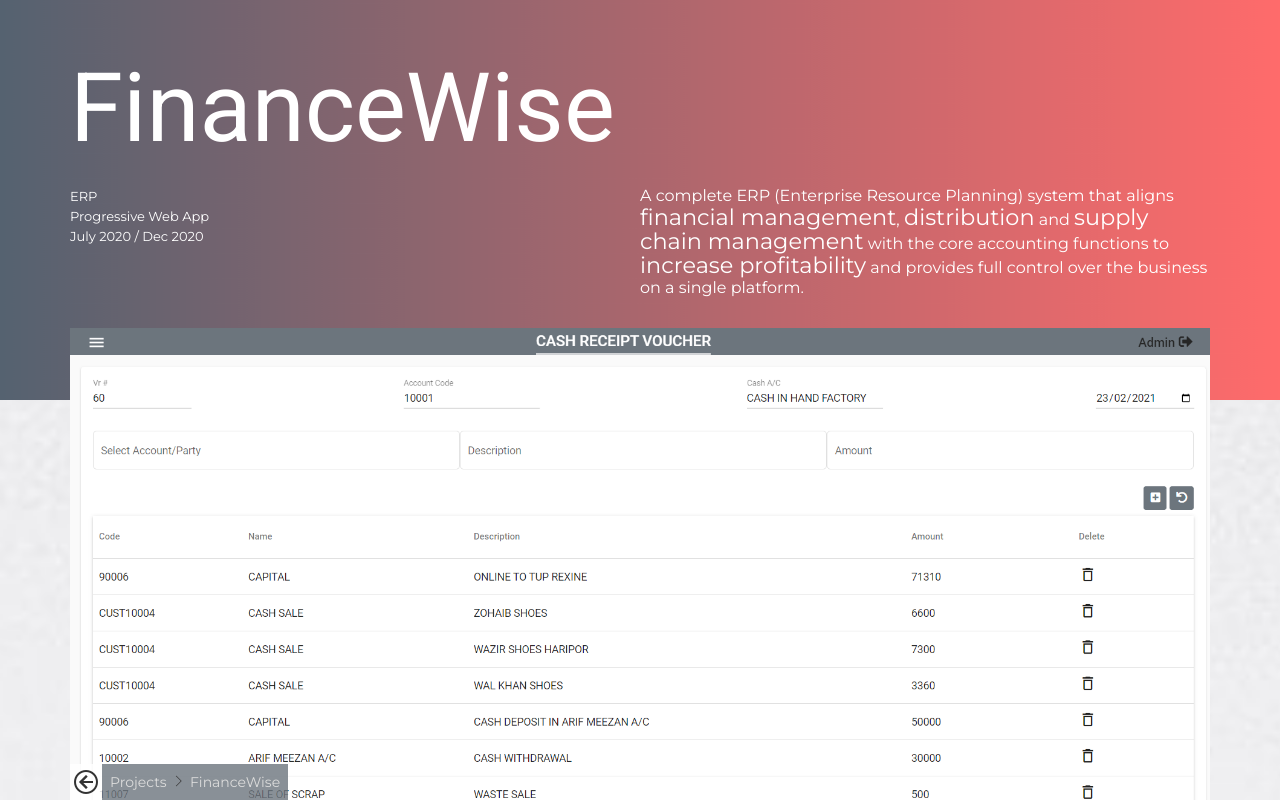
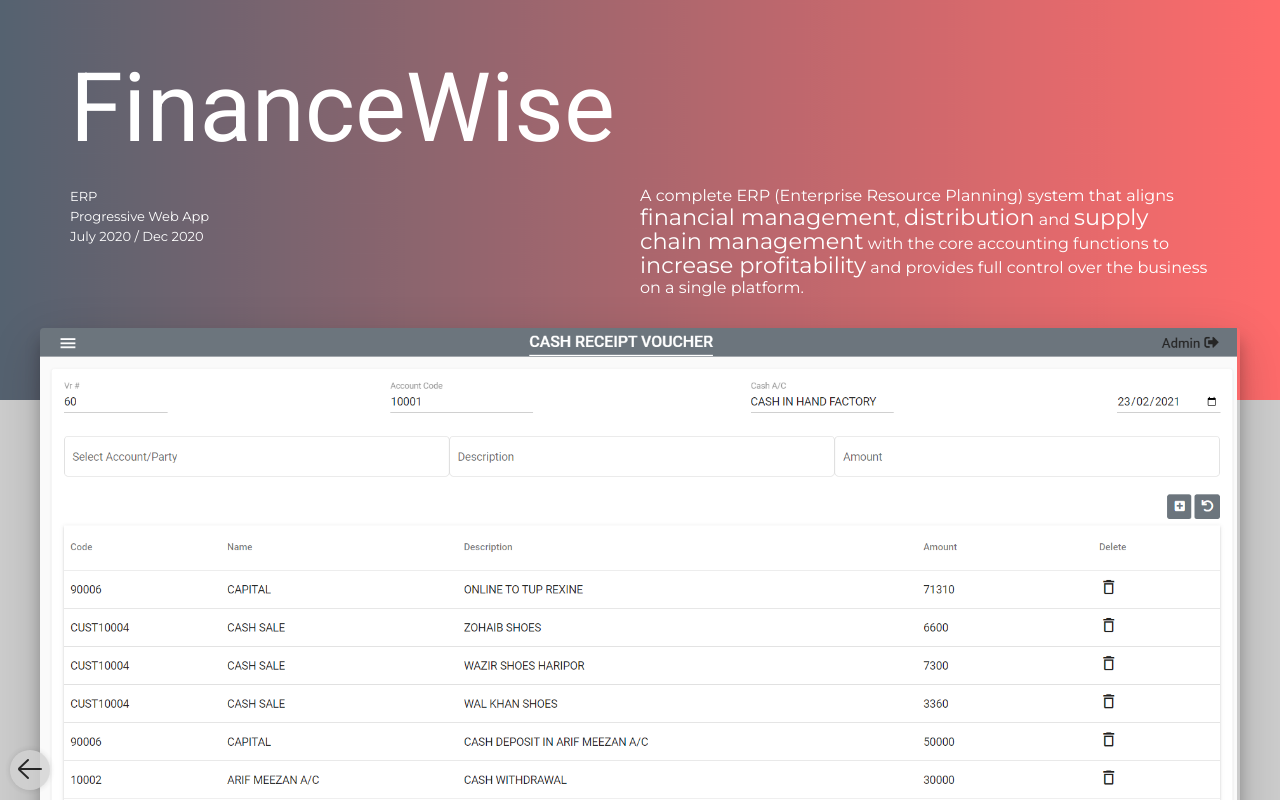
Before and after one commit to pikuman83/portfolio, an Angular app: page /financeWise in a window 1280 px wide. Built offline with nearby package versions, Linux system fonts and the light colour scheme.

Commit message:
'designing-enhancements'

```diff
--- a/src/app/app.component.css
+++ b/src/app/app.component.css
@@ -1,6 +1,6 @@
 .outer-container{
   background: url(../assets/gradientbg.jpg) left top,
-  url(../assets/alberto-zanetti-I4WSyUKvJ2U-unsplash.jpg) center bottom;
+  rgba(0,0,0,.2);
   background-repeat: no-repeat;
   background-size: 100% 400px, cover;
   min-height: 100%;
--- a/src/app/cv/cv.component.css
+++ b/src/app/cv/cv.component.css
@@ -1,6 +1,6 @@
 .a4{
     width: 100%;
-    max-width: 1024px;
+    /* max-width: 1024px; */
     margin: 0 auto;
     justify-content: center;
     display: flex;
--- a/src/app/cv/cv.component.html
+++ b/src/app/cv/cv.component.html
@@ -100,6 +100,7 @@
             <li>Angular Framework</li>
             <li>Typescript</li>
             <li>Javascript</li>
+            <li>Ngrx</li>
             <li>Jasmine</li>
             <li>Rxjs</li>
             <li>CSS</li>
@@ -115,6 +116,7 @@
         <ul>
             <li>.NET Core / Asp.NET</li>
             <li>C#</li>
+            <li>Firebase</li>
             <li>MVC</li>
             <li>LINQ</li>
             <li>MSSQL</li>
--- a/src/app/projects/mb-executive/mb-executive.component.css
+++ b/src/app/projects/mb-executive/mb-executive.component.css
@@ -48,6 +48,8 @@
     background-image: url(../../../assets/dashboard-charts.png);
     opacity: 1;
     margin: 30px auto;
+    border-radius: 4px;
+    box-shadow: 0 17px 50px 0 rgb(0 0 0 / 19%), 0 12px 15px 0 rgb(0 0 0 / 24%);
 }
 .img2{
     width: 100%;
@@ -77,7 +79,9 @@
     max-width: 95%;
     margin: 0 auto;
     display: flex;
-    box-shadow: 0px 3px 1px -2px rgba(0, 0, 0, 0.2), 0px 2px 2px 0px rgba(0, 0, 0, 0.14), 0px 1px 5px 0px rgba(0, 0, 0, 0.12) !important;
+    border-radius: 4px;
+    box-shadow: 0 17px 50px 0 rgb(0 0 0 / 19%), 0 12px 15px 0 rgb(0 0 0 / 24%);
+    /* box-shadow: 0px 3px 1px -2px rgba(0, 0, 0, 0.2), 0px 2px 2px 0px rgba(0, 0, 0, 0.14), 0px 1px 5px 0px rgba(0, 0, 0, 0.12) !important; */
 }
 .section2{
     font-family: 'Montserrat', sans-serif;
@@ -103,6 +107,7 @@
     padding: 8px;
     padding-top: 36px;
     justify-content:flex-start;
+    border-radius: 0 4px 4px 0;
 }
 .tech{
     display: block;
--- a/src/app/projects/mb-executive/mb-executive.component.html
+++ b/src/app/projects/mb-executive/mb-executive.component.html
@@ -1,7 +1,10 @@
 <div style="max-width: 1200px; margin: 0 auto;position: relative;">
-    <div class="route"><a class="back" routerLink="/profile"><img src="../../../assets/icons8-back-arrow-24.png"></a>
+    <div class="route">
+        <a routerLink="/profile" title="volver a proyectos"><img src="../../../assets/left-arrow.png"></a>
+    </div>
+    <!-- <div class="route"><a class="back" routerLink="/profile"><img src="../../../assets/icons8-back-arrow-24.png"></a>
         <p class="routeMap">Projects <img style="vertical-align: text-top;" src="../../../assets/icons8-more-than-16.png"> MB-Executive</p>
-    </div>
+    </div> -->
 
     <div class="title">
         <span class="heading">mbExecutive</span>
--- a/src/app/projects/mb-finance-wise/mb-finance-wise.component.css
+++ b/src/app/projects/mb-finance-wise/mb-finance-wise.component.css
@@ -52,7 +52,9 @@
     display: block;
 }
 .shadow1{
-    box-shadow: 0px 3px 1px -2px rgba(0, 0, 0, 0.2), 0px 2px 2px 0px rgba(0, 0, 0, 0.14), 0px 1px 5px 0px rgba(0, 0, 0, 0.12) !important;
+    box-shadow: 0 17px 50px 0 rgb(0 0 0 / 19%), 0 12px 15px 0 rgb(0 0 0 / 24%);
+    border-radius: 4px;
+    /* box-shadow: 0px 3px 1px -2px rgba(0, 0, 0, 0.2), 0px 2px 2px 0px rgba(0, 0, 0, 0.14), 0px 1px 5px 0px rgba(0, 0, 0, 0.12) !important; */
 }
 .img{
     display: block;
@@ -62,12 +64,14 @@
 
 }
 .img1{
-    width: 95%;
-    padding-top: 48%;
+    width: 100%;
+    padding-top: 50%;
     background-image: url(../../../assets/mbfw-cashreceipt.png);
     margin: 30px auto;
     align-self: center;
     opacity: 1;
+    border-radius: 4px;
+    box-shadow: 0 17px 50px 0 rgb(0 0 0 / 19%), 0 12px 15px 0 rgb(0 0 0 / 24%);
 }
 .img-mob{
     width: 33.3%;
@@ -165,6 +169,7 @@
     padding: 16px;
     padding-top: 36px;
     justify-content:flex-start;
+    border-radius: 0 4px 4px 0;
 }
 .tech{
     display: block;
--- a/src/app/projects/mb-finance-wise/mb-finance-wise.component.html
+++ b/src/app/projects/mb-finance-wise/mb-finance-wise.component.html
@@ -1,6 +1,6 @@
 <div style="max-width: 1200px; margin: 0 auto;">
-    <div class="route"><a class="back" routerLink="/profile"><img src="../../../assets/icons8-back-arrow-24.png"></a>
-        <p class="routeMap">Projects <img style="vertical-align: text-top;" src="../../../assets/icons8-more-than-16.png"> FinanceWise</p>
+    <div class="route">
+        <a routerLink="/profile" title="volver a proyectos"><img src="../../../assets/left-arrow.png"></a>
     </div>
 
     <div class="title">
--- a/src/app/projects/projects.component.css
+++ b/src/app/projects/projects.component.css
@@ -6,6 +6,7 @@
     padding: 30px 0;
     text-align: center;
     min-height: calc(100vh - 384.2px);
+    margin: 0 auto;
 }
 .project-name{
     font-size: 2rem;
--- a/src/app/tabs/tabs.component.css
+++ b/src/app/tabs/tabs.component.css
@@ -1,5 +1,5 @@
 .mx-width{
-  max-width: 1024px;
+  max-width: 1200px;
   margin: 0 auto;
 }
 
--- a/src/styles.css
+++ b/src/styles.css
@@ -14,26 +14,42 @@
 }
 .inner-container{
     background-color:white;
-    width: 95%;
-    box-shadow: 0 3px 1px -2px #0003,0 2px 2px 0 #00000024,0 1px 5px 0 #0000001f!important;
+    max-width: 1200px;
+    box-shadow: 0 17px 50px 0 rgb(0 0 0 / 19%), 0 12px 15px 0 rgb(0 0 0 / 24%);
+    /* box-shadow: 0 3px 1px -2px #0003,0 2px 2px 0 #00000024,0 1px 5px 0 #0000001f!important; */
     margin: 0 auto;
+    border-radius: 4px;
 }
 .pb-60{
   padding-bottom: 60px;
 }
 .route{
+  border-radius: 40px;
+  width: 40px;
+  height: 40px;
+  opacity: .8;
+  position: fixed;
+  bottom: 10px;
+  left: 10px;
+  z-index: 2;
+  box-shadow: 0 0 6px #00000029;
+  display: flex;
+  align-items: end;
+  justify-content: center;
+  background-color: lightgray;
+}
+/* .route{
   font-family: 'Montserrat', sans-serif;
   color: lightgray;
   display: flex;
   background-color: #6c757d;
-  /* width: 95%; */
-  /* max-width: 1140px; */
   margin: 0 30px;
   position: fixed;
   bottom: 0;
+  right: 0;
   opacity: 0.8;
   z-index: 2;
-}
+} */
 .back{
   background-color: white;
   padding: 4px;
```
Also changed, not shown: src/assets/alberto-zanetti-I4WSyUKvJ2U-unsplash.jpg (deleted), src/assets/left-arrow.png (added).
